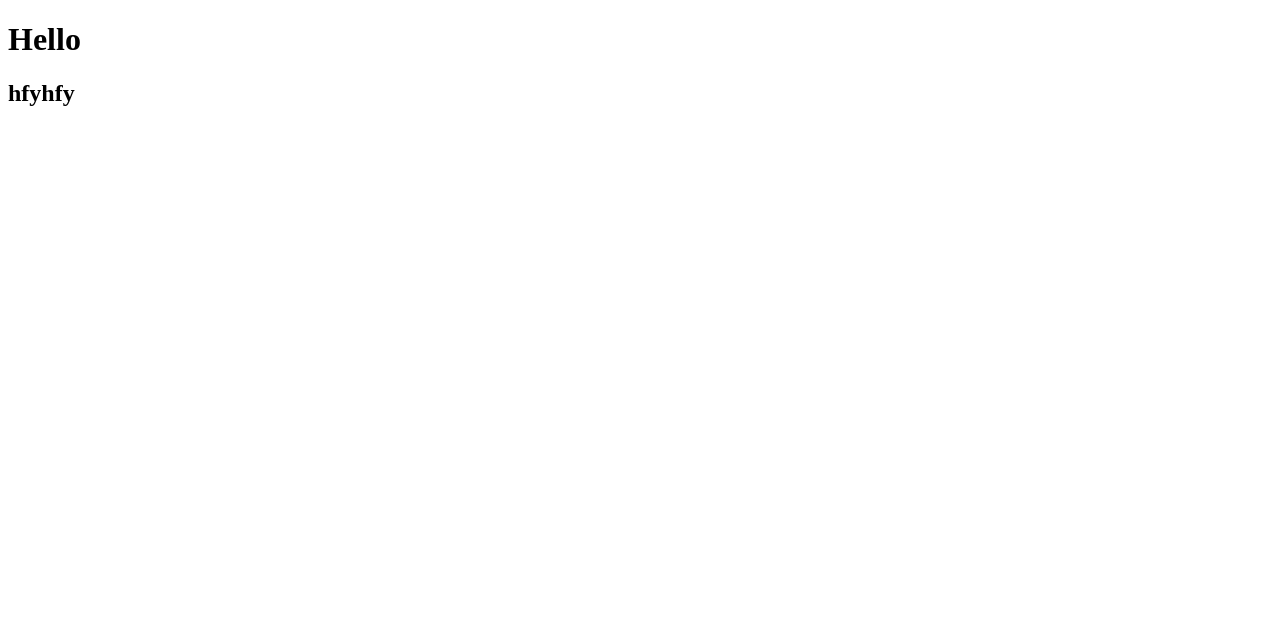
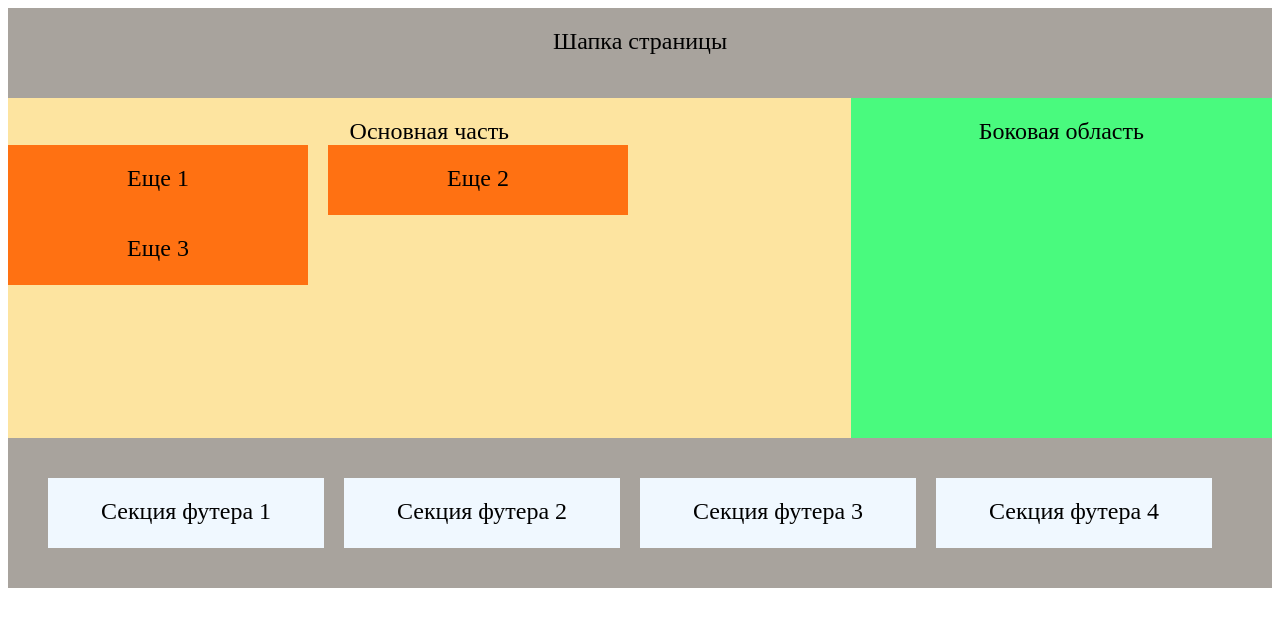
Before and after one commit to vznkvgalya/week5, a plain HTML site: page index.html in a window 1280 px wide. Drawn offline with Linux system fonts and the light colour scheme.

Commit message:
add index.html and style.css

```diff
--- /dev/null
+++ b/galereya/style.css
@@ -0,0 +1,35 @@
+h1 {
+    color: rgb(105, 2, 202);
+    text-align: center;
+    font-weight: bolder;
+}
+
+#mainmenu .menu {
+    display: block;
+    font-weight: 600;
+    color: rgb(233, 32, 240);
+}
+
+.menu {
+    text-decoration: none;
+    font-size: 20px;
+}
+
+body {
+    background-color: rgb(239, 204, 255);
+}
+
+.gallery img {
+    transition: 2s;
+}
+
+.gallery img:hover {
+    transform: scale(1.2);
+}
+
+img {
+    width: 20%;
+    margin-left: 30px;
+    margin-right: 20px;
+    margin-bottom: 20px;
+}
--- a/index.html
+++ b/index.html
@@ -3,11 +3,41 @@
 <head>
     <meta charset="UTF-8">
     <meta name="viewport" content="width=device-width, initial-scale=1.0">
-    <link rel="stylesheet" href="./style.css">
+    <link rel="stylesheet" href="style.css">
     <title>Document</title>
 </head>
 <body>
-    <h1>Hello</h1>
-    <h2>hfyhfy</h2>
+    <header class="header">
+        Шапка страницы
+    </header>
+    <main class="container">
+        <div class="row">
+            <article class="article">
+                Основная часть
+                <div class="row">
+                    <div class="col">
+                        Еще 1
+                    </div>
+                    <div class="col">
+                        Еще 2
+                    </div>
+                    <div class="col">
+                        Еще 3
+                    </div>
+                </div>
+            </article>
+            <aside class="aside">
+                Боковая область
+            </aside>
+        </div>
+    </main>
+    <footer>
+        <div class="flex-container">
+            <div class="flex-element">Секция футера 1</div>
+            <div class="flex-element">Секция футера 2</div>
+            <div class="flex-element">Секция футера 3</div>
+            <div class="flex-element">Секция футера 4</div>
+        </div>
+    </footer>
 </body>
 </html>
--- a/style.css
+++ b/style.css
@@ -0,0 +1,64 @@
+.header {
+    height: 70px;
+    background-color: rgb(168, 163, 157);
+    font-size: 24px;
+    text-align: center;
+    padding-top: 20px;
+}
+
+.container {
+    width: 100%;
+}
+
+.row {
+    display: flex;
+    flex-wrap: wrap;
+}
+
+.col {
+    display: flex;
+    width: 300px;
+    height: 50px;
+    margin-right: 20px;
+    font-size: 24px;
+    background-color: rgb(255, 113, 18);
+    padding-top: 20px;
+    justify-content: center;
+
+}
+
+.article {
+    flex: 0 0 66.666667%;
+    background-color: rgb(253, 228, 160);
+    font-size: 24px;
+    text-align: center;
+    padding-top: 20px;
+    padding-bottom: 20px;
+    height: 300px;
+}
+
+.aside {
+    flex: 0 0 33.333333%;
+    background-color: rgb(73, 250, 126);
+    font-size: 24px;
+    text-align: center;
+    padding-top: 20px;
+    padding-bottom: 20px;
+    height: 300px;
+}
+
+.flex-container {
+    display: flex;
+    background-color: rgb(168, 163, 157);
+    padding: 40px;
+}
+
+.flex-element {
+    width: 500px;
+    height: 50px;
+    margin-right: 20px;
+    background-color: aliceblue;
+    font-size: 24px;
+    text-align: center;
+    padding-top: 20px;
+}
```
Also changed, not shown: galereya/index.html (added, +33 -0 lines), galereya/assets/images/02.jpg (added), galereya/assets/images/03.jpg (added), galereya/assets/images/04.jpg (added), galereya/assets/images/05.jpg (added), galereya/assets/images/06.jpg (added), galereya/assets/images/07.jpg (added), galereya/assets/images/08.jpg (added), galereya/assets/images/09.jpg (added), galereya/assets/images/10.jpg (added), galereya/assets/images/162.jpg (added), galereya/assets/images/1673756.jpg (added).
